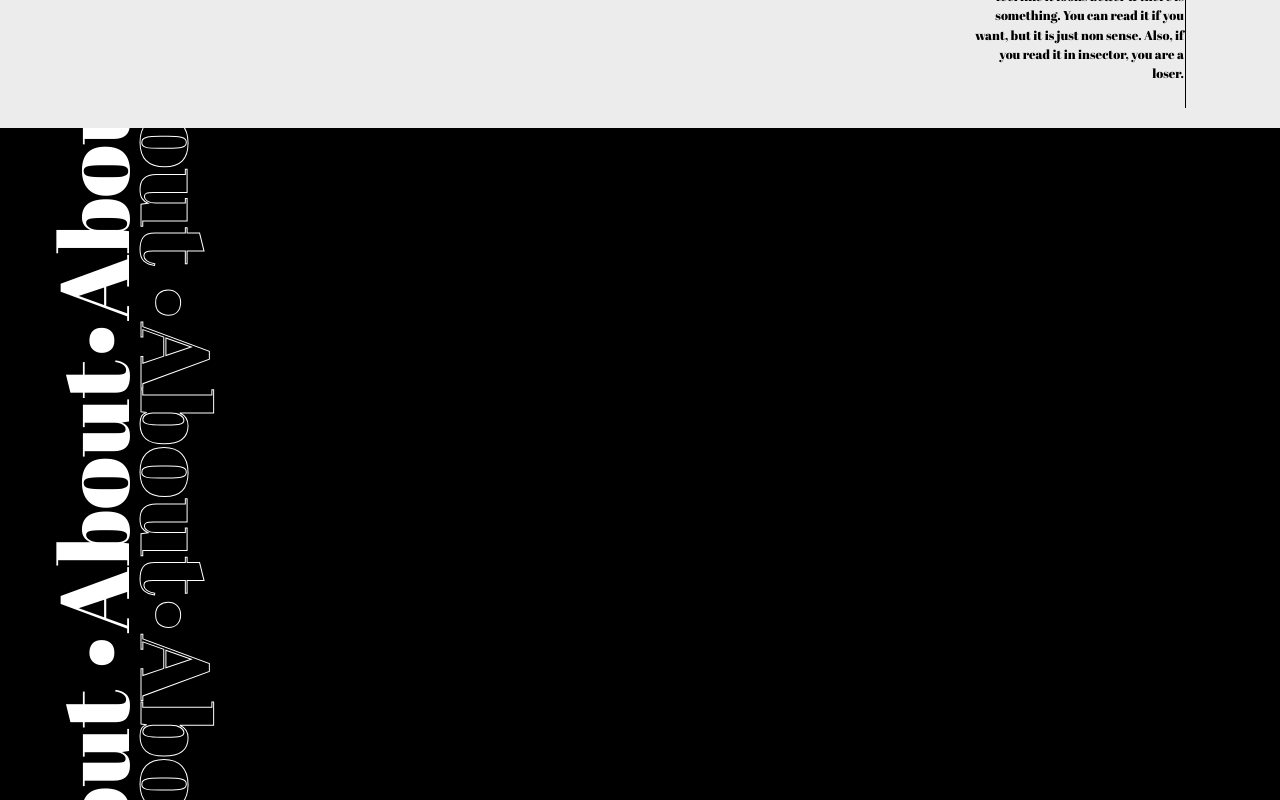
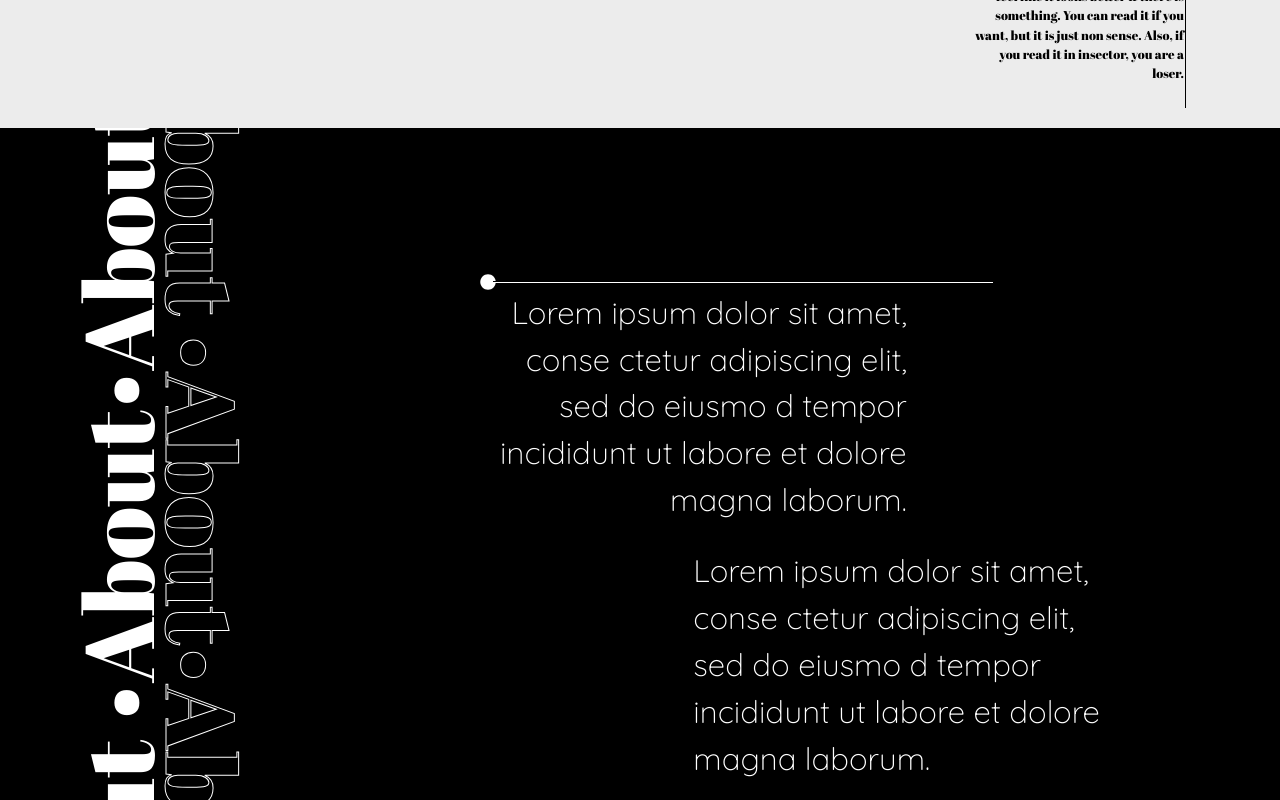
Before and after one commit to menthy-wu/menthy-wu.github.io, a Next.js app: page / in a window 1280 px wide. Shown: the part 580-1380 px from the top of the page. Built offline with nearby package versions, Linux system fonts and the light colour scheme.

Commit message:
add about

```diff
--- a/components/About.jsx
+++ b/components/About.jsx
@@ -1,13 +1,40 @@
 import React from "react";
+import { FaCircle } from "react-icons/fa";
 
 const About = () => {
   return (
-    <div className="bg-black w-full h-[700px] flex flex-row">
-      <div className="ml-10 w-[105px] h-full overflow-hidden justify-center items-center flex">
-        <div className="rotate-270 text-white font-abril text-10xl whitespace-nowrap text-clip ">About •About•About •</div>
+    <div className="bg-black w-full h-[800px] flex flex-row">
+      <div className="w-1/4 justify-center items-center flex">
+        <div className="flex flex-row h-full">
+          <div className="h-full w-[105px] flex justify-center items-center overflow-hidden">
+            <div className="rotate-270 whitespace-nowrap font-abril text-10xl text-white ">About •About•About •</div>
+          </div>
+          <div className="ml-[-20px] h-full w-[105px] flex justify-center items-center overflow-hidden">
+            <div className="rotate-90 whitespace-nowrap font-abril text-10xl white-stroke ">About •About•About •</div>
+          </div>
+        </div>
       </div>
-      <div className=" mx-[-20px] w-[105px] h-full overflow-hidden justify-center items-center flex">
-        <div className="rotate-90 white-stroke font-abril text-10xl whitespace-nowrap text-clip ">About •About•About •</div>
+      <div className="w-3/4 justify-center items-center flex">
+        <div className="w-2/3">
+          <div className="flex flex-col items-start">
+            <div className="flex items-center">
+              <FaCircle className="text-white"/>
+              <hr className="ml-[-3px] bg-white h-[2px] w-[500px]"/>
+            </div>
+            <div className="font-quicksand text-white text-3xl w-2/3 text-right">
+              Lorem ipsum dolor sit amet, conse
+              ctetur adipiscing elit, sed do eiusmo
+              d tempor incididunt ut labore et dolore magna  laborum.
+            </div>
+          </div>
+          <div className="flex flex-col items-end mt-6">
+            <div className="font-quicksand text-white text-3xl w-2/3 text-left">
+              Lorem ipsum dolor sit amet, conse
+              ctetur adipiscing elit, sed do eiusmo
+              d tempor incididunt ut labore et dolore magna  laborum.
+            </div>
+          </div>
+        </div>
       </div>
     </div>
   );
```
Also changed, not shown: public/IMG_0222.JPG (added).
